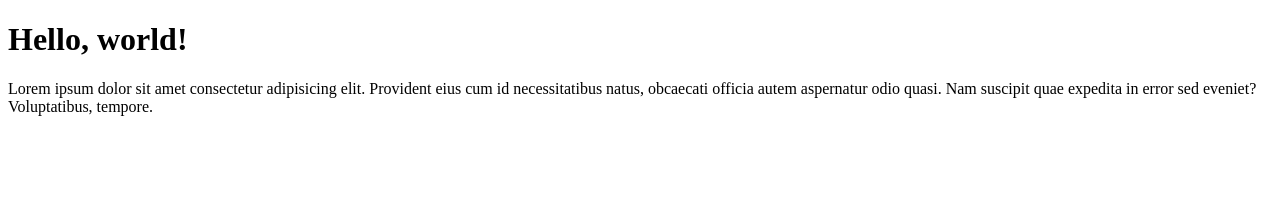
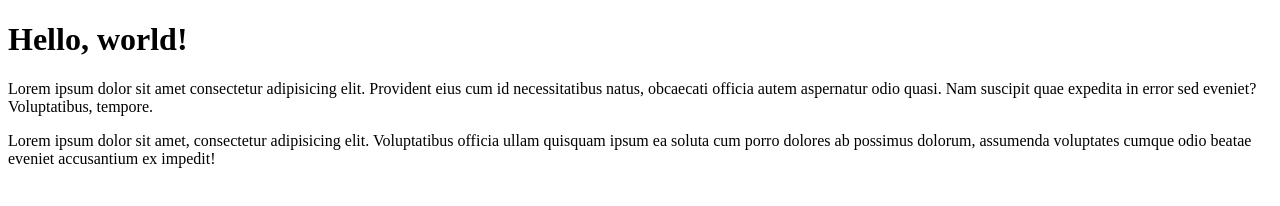
Before and after one commit to gianpablo/HelloWorld, a plain HTML site: page ExampleWebsite/index.html in a window 1280 px wide. Drawn offline with Linux system fonts and the light colour scheme.

Commit message:
New lorem ipsum
lorem ipsum added

```diff
--- a/ExampleWebsite/index.html
+++ b/ExampleWebsite/index.html
@@ -8,5 +8,6 @@
 <body>
     <h1>Hello, world!</h1>
     <p>Lorem ipsum dolor sit amet consectetur adipisicing elit. Provident eius cum id necessitatibus natus, obcaecati officia autem aspernatur odio quasi. Nam suscipit quae expedita in error sed eveniet? Voluptatibus, tempore.</p>
+    <p>Lorem ipsum dolor sit amet, consectetur adipisicing elit. Voluptatibus officia ullam quisquam ipsum ea soluta cum porro dolores ab possimus dolorum, assumenda voluptates cumque odio beatae eveniet accusantium ex impedit!</p>
 </body>
 </html>
```
